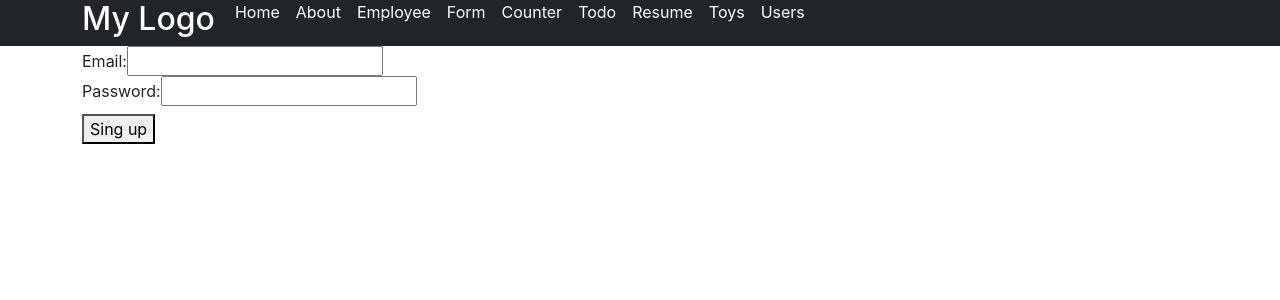
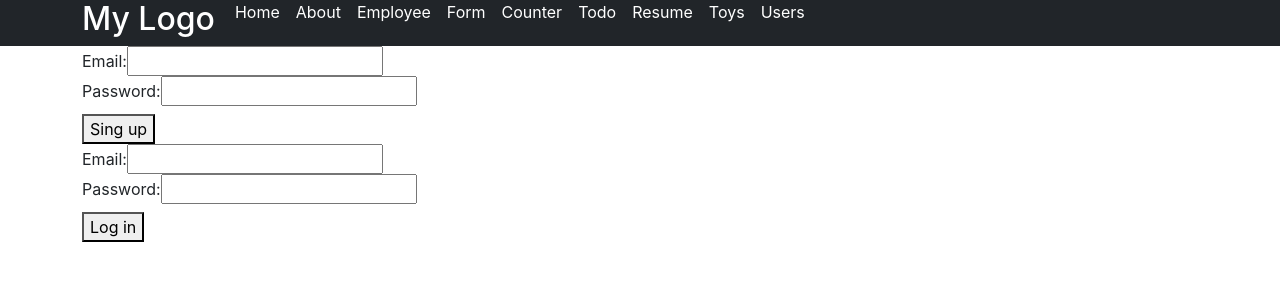
Before and after one commit to OdeyaSadoun/viteProject, a React (Vite) app: page /users in a window 1280 px wide. Shown: the top 300 px of the page. Built offline with nearby package versions, Linux system fonts and the light colour scheme.

Commit message:
login user to firebase- work

```diff
--- a/src/auto_comps/AutoComp.jsx
+++ b/src/auto_comps/AutoComp.jsx
@@ -1,10 +1,12 @@
 import React from 'react'
 import Signup from './SignUp'
+import Login from './Login'
 
 const AutoComp = () => {
   return (
     <div>
         <Signup/>
+        <Login/>
     </div>
   )
 }
--- /dev/null
+++ b/src/auto_comps/Login.jsx
@@ -0,0 +1,31 @@
+
+import React, { useRef } from 'react'
+import { useLogin } from '../hooks/useLogin'
+
+
+export default function Login() {
+  const {error, login} = useLogin()
+  const mailRef = useRef();
+  const passRef = useRef();
+
+
+  const onSub = (e) => {
+    e.preventDefault();
+    login(mailRef.current.value, passRef.current.value)
+  }
+
+
+  return (
+    <div className='container'>
+      <form onSubmit={onSub}>
+        <label>Email:</label>
+        <input ref={mailRef} type="email" />
+        <br/>
+        <label>Password:</label>
+        <input ref={passRef} type="password" />
+        <h3 className='text-danger'>{error}</h3>
+        <button>Log in</button>
+      </form>
+    </div>
+  )
+}
--- /dev/null
+++ b/src/hooks/useLogin.jsx
@@ -0,0 +1,22 @@
+import { useState } from "react";
+
+import {auth} from "../firebase/config";
+import { signInWithEmailAndPassword } from "firebase/auth";
+
+
+export const useLogin = () => {
+  const [error,setError] = useState(null);
+  const login = async(email, password) => {
+    try{
+    setError(null);
+    const res = await signInWithEmailAndPassword(auth, email, password);
+    console.log("user logged in:", res.user);
+    }
+    catch(err){
+      setError(err.message);
+    }
+  }
+
+
+  return {error, login}
+}
```
